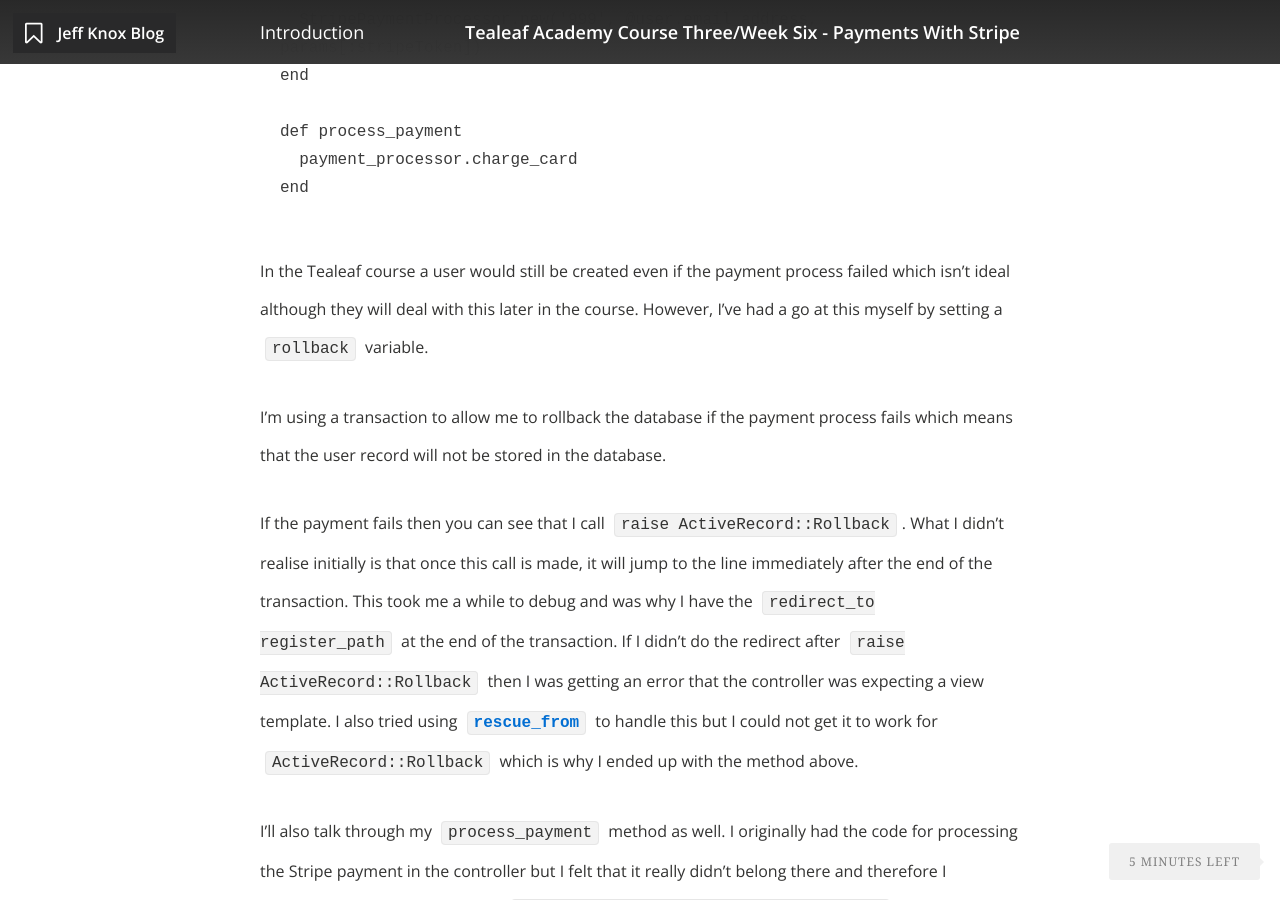
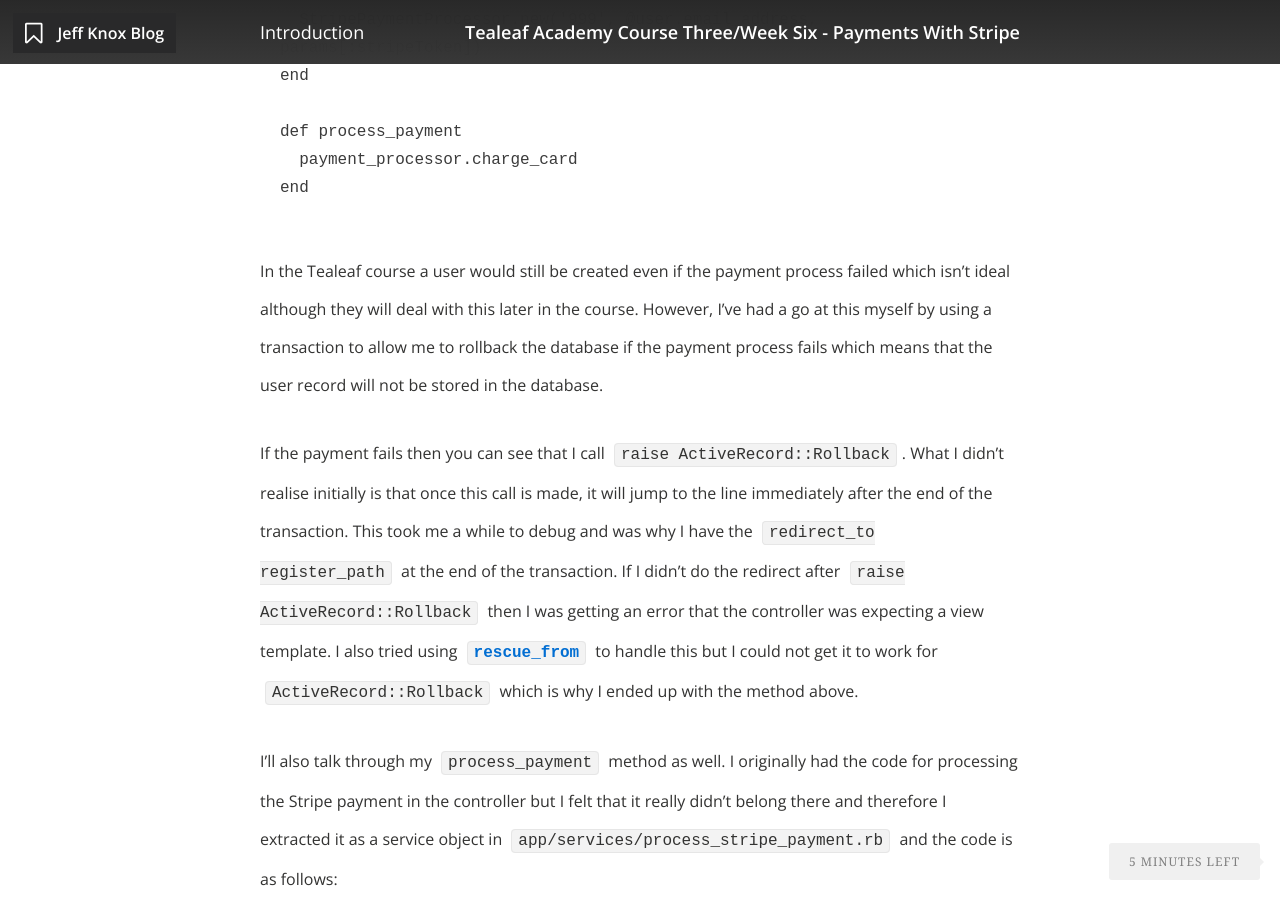
Before and after one commit to knoxjeffrey/knoxjeffrey.github.io, a Jekyll site: the page built from _posts/2015-03-23-course-three-week-six-payments-with-stripe.markdown, in a window 1280 px wide and 900 px high, scrolled down 5970 px. Built offline with Jekyll 4.4.1, drawn with Linux system fonts in a browser that asks for light colours; nearby versions of some CDN libraries.

````diff
--- a/_posts/2015-03-23-course-three-week-six-payments-with-stripe.markdown
+++ b/_posts/2015-03-23-course-three-week-six-payments-with-stripe.markdown
@@ -150,9 +150,7 @@
       payment_processor.charge_card
     end
 
-In the Tealeaf course a user would still be created even if the payment process failed which isn't ideal although they will deal with this later in the course. However, I've had a go at this myself by setting a ```rollback``` variable.
-
-I'm using a transaction to allow me to rollback the database if the payment process fails which means that the user record will not be stored in the database.
+In the Tealeaf course a user would still be created even if the payment process failed which isn't ideal although they will deal with this later in the course. However, I've had a go at this myself by using a transaction to allow me to rollback the database if the payment process fails which means that the user record will not be stored in the database.
 
 If the payment fails then you can see that I call ```raise ActiveRecord::Rollback```.  What I didn't realise initially is that once this call is made, it will jump to the line immediately after the end of the transaction.  This took me a while to debug and was why I have the ```redirect_to register_path``` at the end of the transaction.  If I didn't do the redirect after ```raise ActiveRecord::Rollback``` then I was getting an error that the controller was expecting a view template.  I also tried using [```rescue_from```](http://api.rubyonrails.org/classes/ActiveSupport/Rescuable/ClassMethods.html) to handle this but I could not get it to work for ```ActiveRecord::Rollback``` which is why I ended up with the method above.
 
````
